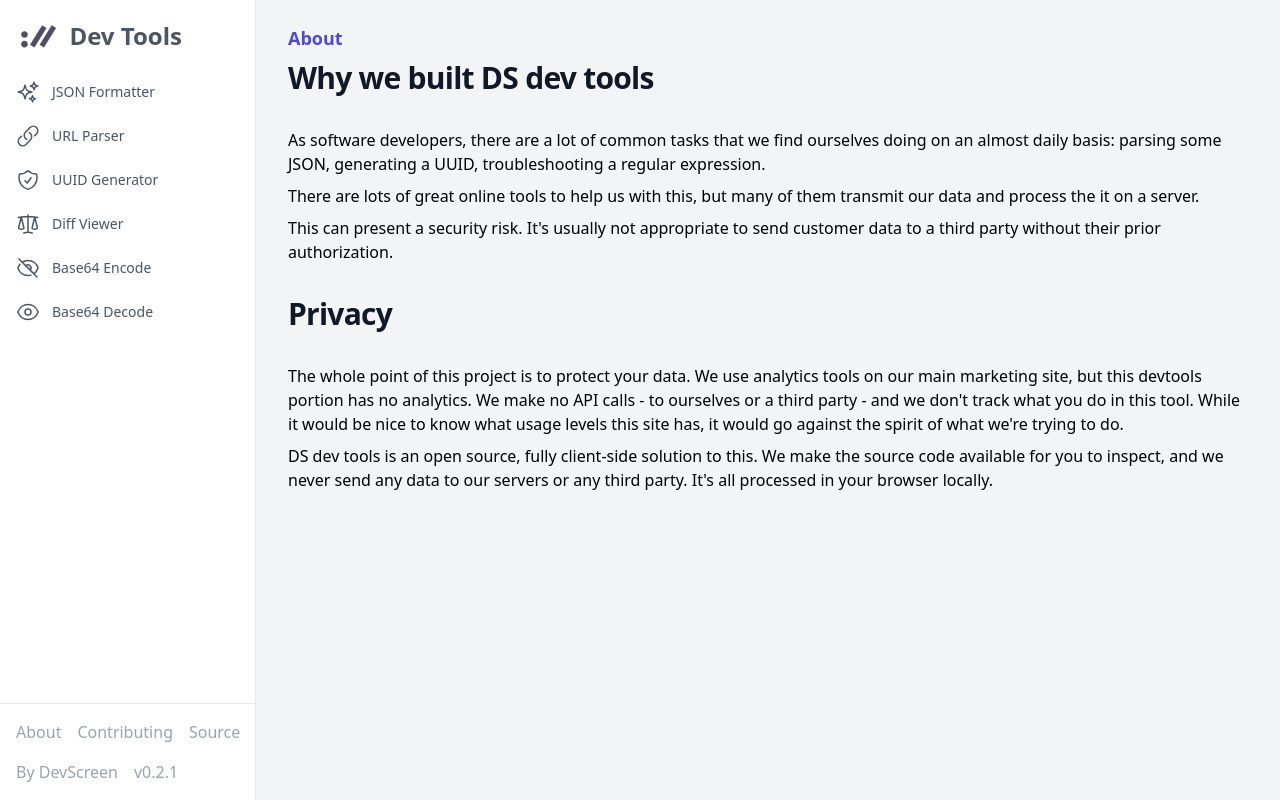
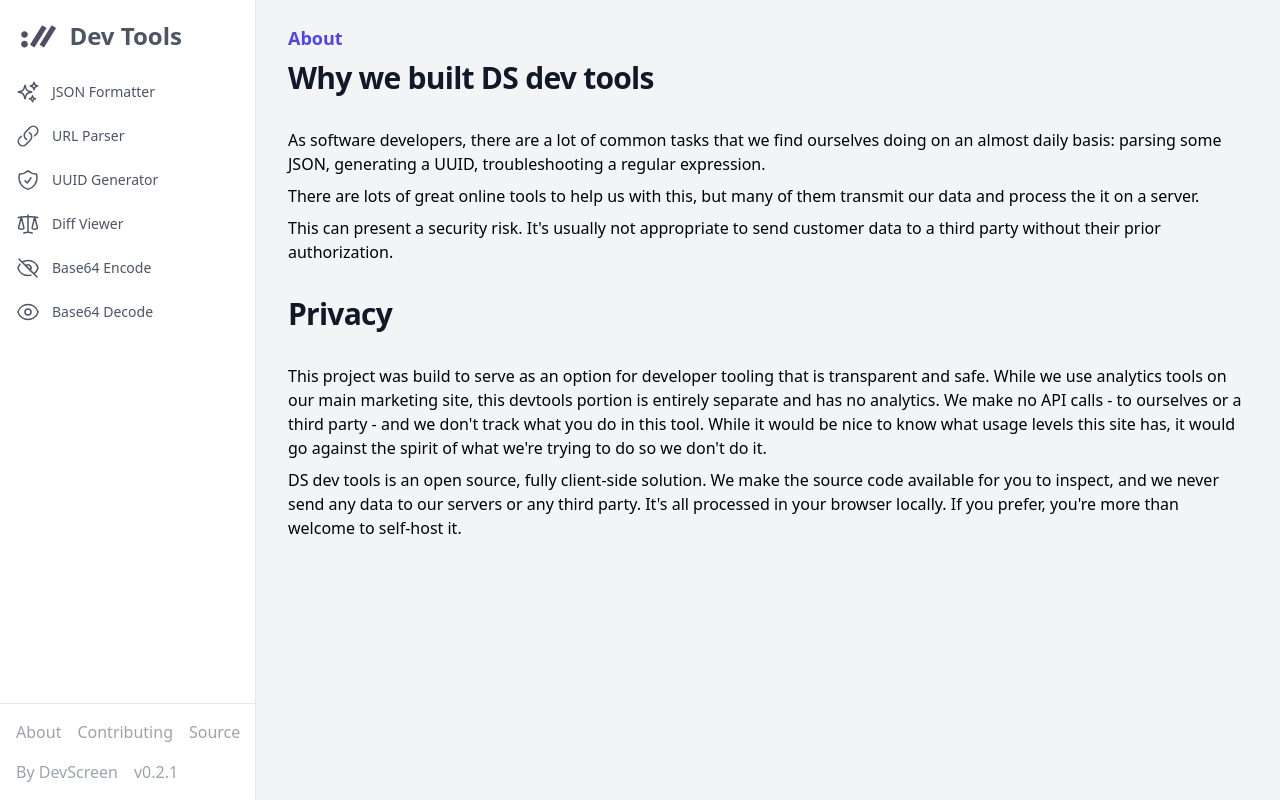
Before and after one commit to DevScreenInternal/ds-devtools, a React (Vite) app: page /about in a window 1280 px wide. Built offline with nearby package versions, Linux system fonts and the light colour scheme.

Commit message:
Update privacy page and README

```diff
--- a/src/pages/About.page.tsx
+++ b/src/pages/About.page.tsx
@@ -34,18 +34,20 @@ export default function AboutPage() {
       </div>
       <div className="prose prose-indigo mx-auto lg:max-w-none space-y-2">
         <p>
-          The whole point of this project is to protect your data. We use
-          analytics tools on our main marketing site, but this devtools portion
-          has no analytics. We make no API calls - to ourselves or a third party
-          - and we don't track what you do in this tool. While it would be nice
-          to know what usage levels this site has, it would go against the
-          spirit of what we're trying to do.
+          This project was build to serve as an option for developer tooling
+          that is transparent and safe. While we use analytics tools on our main
+          marketing site, this devtools portion is entirely separate and has no
+          analytics. We make no API calls - to ourselves or a third party - and
+          we don't track what you do in this tool. While it would be nice to
+          know what usage levels this site has, it would go against the spirit
+          of what we're trying to do so we don't do it.
         </p>
         <p>
-          DS dev tools is an open source, fully client-side solution to this. We
-          make the source code available for you to inspect, and we never send
-          any data to our servers or any third party. It's all processed in your
-          browser locally.
+          DS dev tools is an open source, fully client-side solution. We make
+          the source code available for you to inspect, and we never send any
+          data to our servers or any third party. It's all processed in your
+          browser locally. If you prefer, you're more than welcome to self-host
+          it.
         </p>
       </div>
     </div>
```
Also changed, not shown: 1 other file (tests, documents, lock files or other folders).
